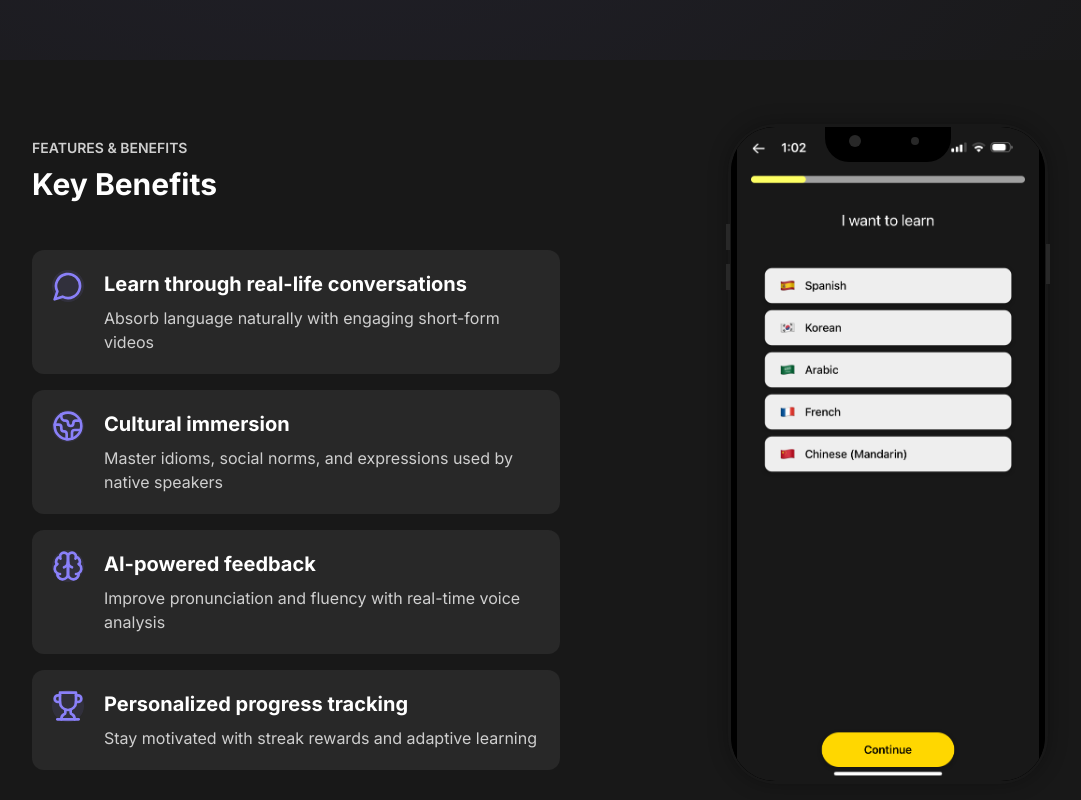
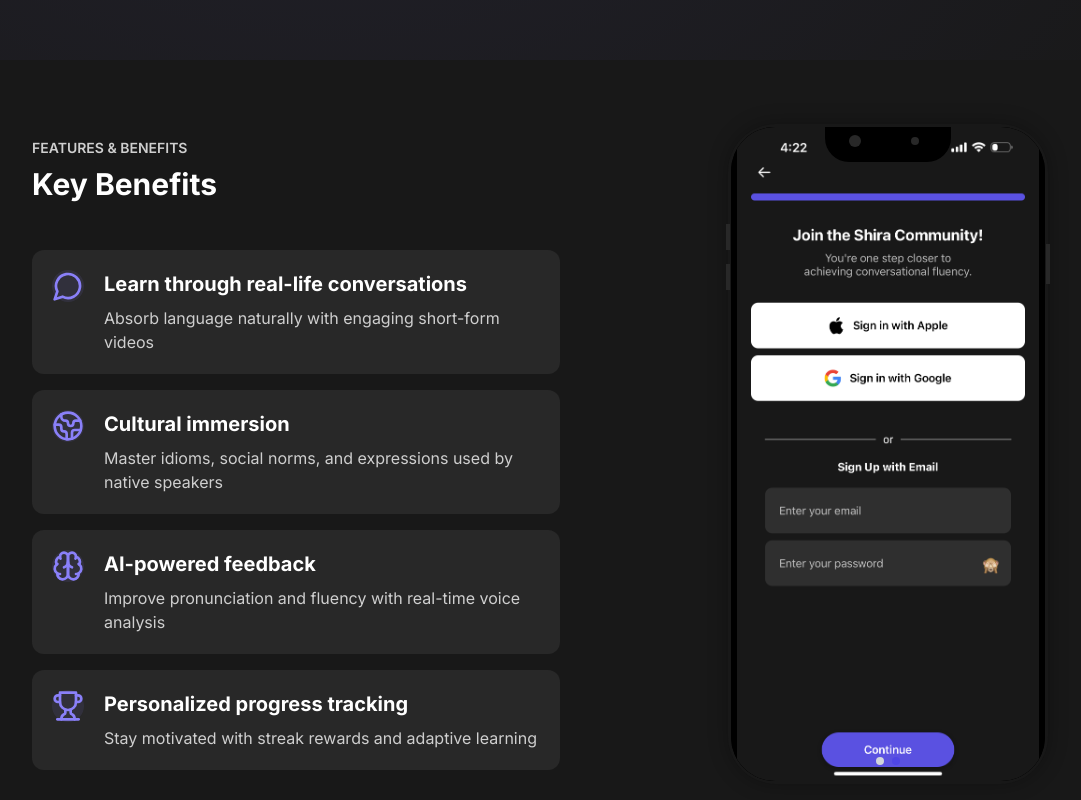
Before and after one commit to e2sway/shira-landing-page_v2, a Next.js app: page / in a window 1280 px wide. Shown: the part 740-1540 px from the top of the page, without its empty margins (48-1129 px from the left). Built offline with nearby package versions, Linux system fonts and the light colour scheme.

Commit message:
feat: Update second section to use image carousel with new screenshots

```diff
--- a/app/page.tsx
+++ b/app/page.tsx
@@ -8,6 +8,11 @@ import { PhoneMockup } from "@/components/PhoneMockup"
 import { GradientButton } from "@/components/ui/GradientButton"
 import { useEmailSubmission } from '@/lib/hooks/useEmailSubmission'
 import { Toaster } from 'react-hot-toast'
+
+const featureImages = [
+  '/assets/screenshot7.png',
+  '/assets/screenshot8.png',
+]
 
 export default function Home() {
   const [email, setEmail] = useState('')
@@ -124,13 +129,9 @@ export default function Home() {
             <div className="relative">
               <PhoneMockup slideFrom="left">
                 <div className="relative w-full h-full bg-black rounded-[2.5rem] overflow-hidden">
-                  <Image
-                    src="/assets/screenshot6.png"
-                    alt="App feature showcase"
-                    fill
-                    priority
-                    sizes="350px"
-                    className="object-contain"
+                  <ImageCarousel
+                    images={featureImages}
+                    interval={5000}
                   />
                 </div>
               </PhoneMockup>
--- a/components/ImageCarousel.tsx
+++ b/components/ImageCarousel.tsx
@@ -3,7 +3,7 @@ import React, { useState, useEffect } from 'react'
 import Image from 'next/image'
 import { motion, AnimatePresence } from 'framer-motion'
 
-const images = [
+const defaultImages = [
   '/assets/screenshot5.png',
   '/assets/screenshot1.png',
   '/assets/screenshot4.png',
@@ -11,15 +11,20 @@ const images = [
   '/assets/screenshot3.png',
 ]
 
-export function ImageCarousel() {
+interface ImageCarouselProps {
+  images?: string[]
+  interval?: number
+}
+
+export function ImageCarousel({ images = defaultImages, interval = 4000 }: ImageCarouselProps) {
   const [currentIndex, setCurrentIndex] = useState(0)
 
   useEffect(() => {
     const timer = setInterval(() => {
       setCurrentIndex((prev) => (prev + 1) % images.length)
-    }, 4000)
+    }, interval)
     return () => clearInterval(timer)
-  }, [])
+  }, [images.length, interval])
 
   return (
     <div className="relative w-full h-full">
```
Also changed, not shown: public/assets/screenshot7.PNG (added), public/assets/screenshot8.PNG (added).
